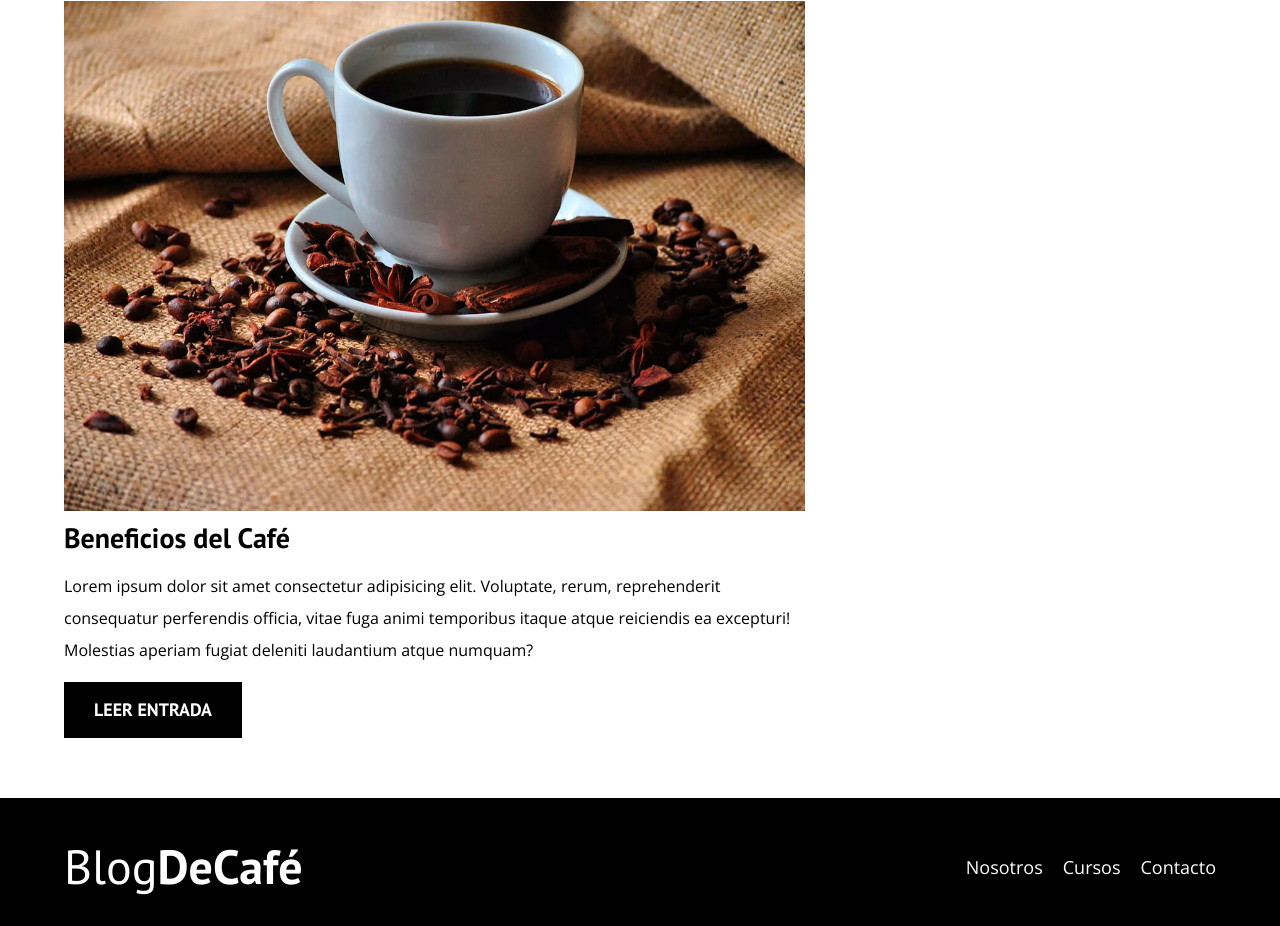
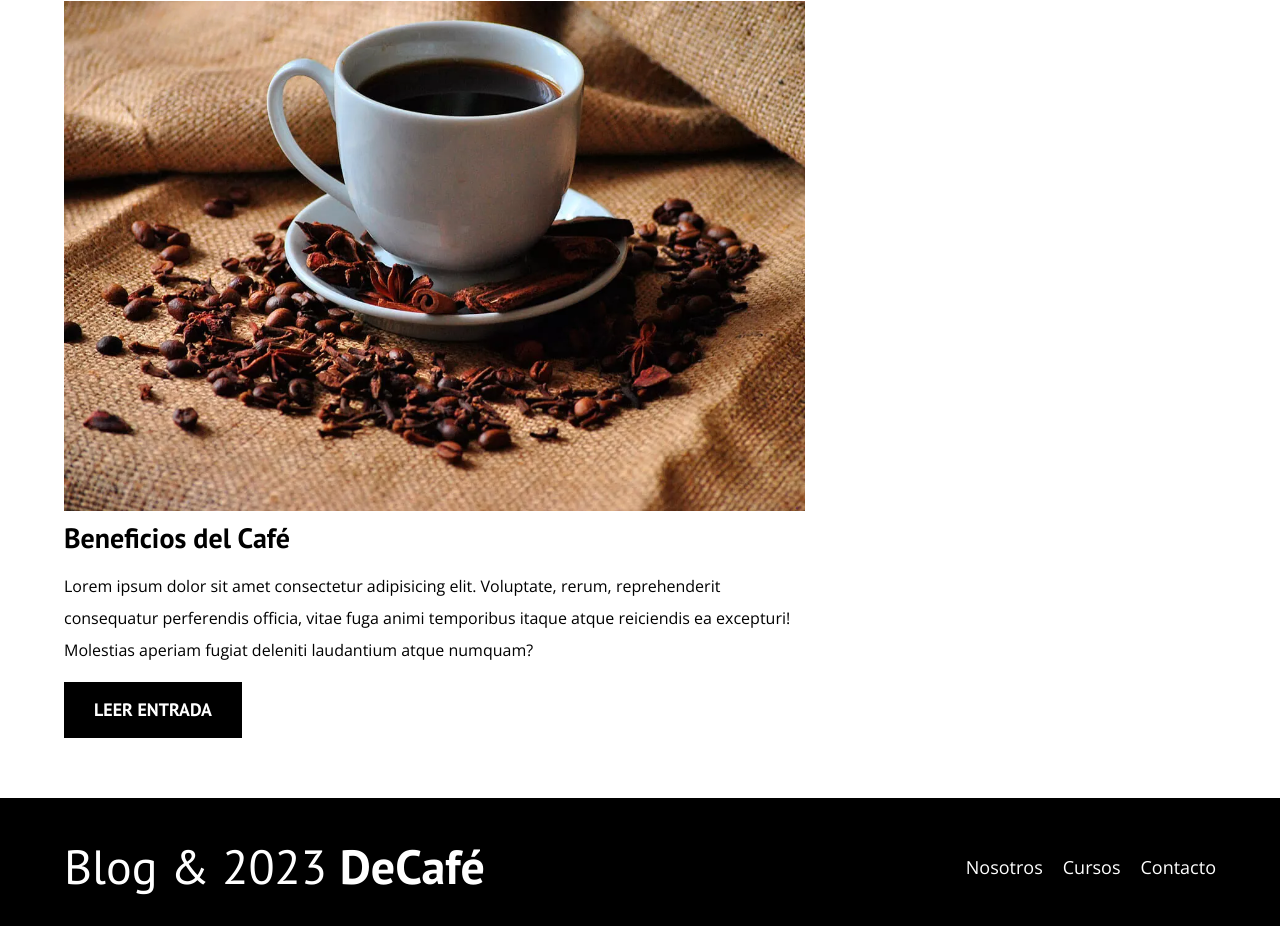
Before and after one commit to Julio-73/Blog-Cafe, a plain HTML site: page index.html in a window 1280 px wide. Shown: the part 2258-3184 px from the top of the page. Drawn offline with nearby package versions, Linux system fonts and the light colour scheme.

Commit message:
cambio footer ------>

```diff
--- a/index.html
+++ b/index.html
@@ -125,7 +125,7 @@
         <div class="contenedor">
             <div class="barra">
                 <a class="logo" href="index.html">
-                    <h1 class="logo__nombre no-margin centrar-texto">Blog<span class="logo__bold">DeCafé</span></h1>
+                    <h1 class="logo__nombre no-margin centrar-texto">Blog & 2023 <span class="logo__bold">DeCafé</span></h1>
                 </a>
 
                 <nav class="navegacion">
```
